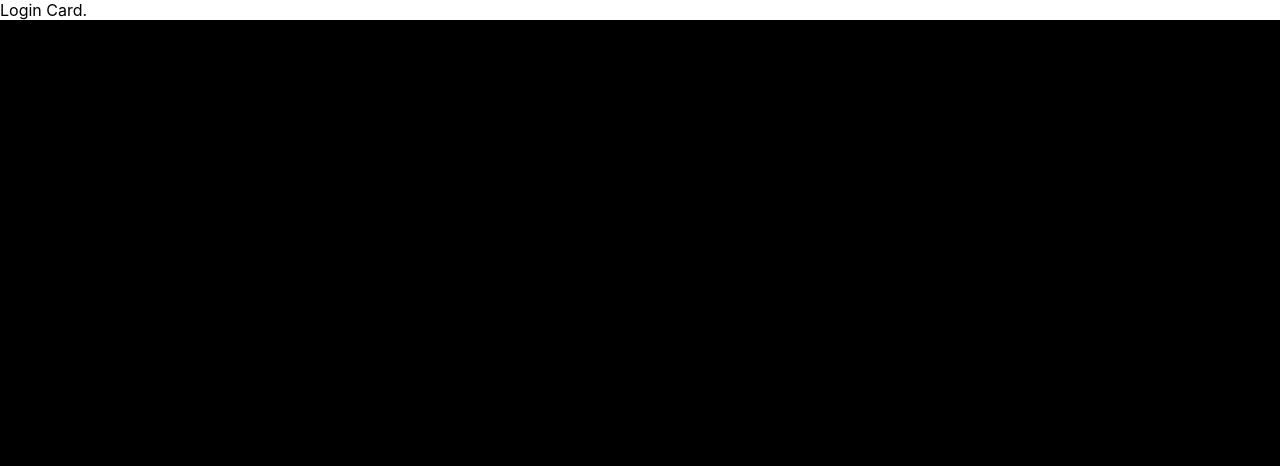
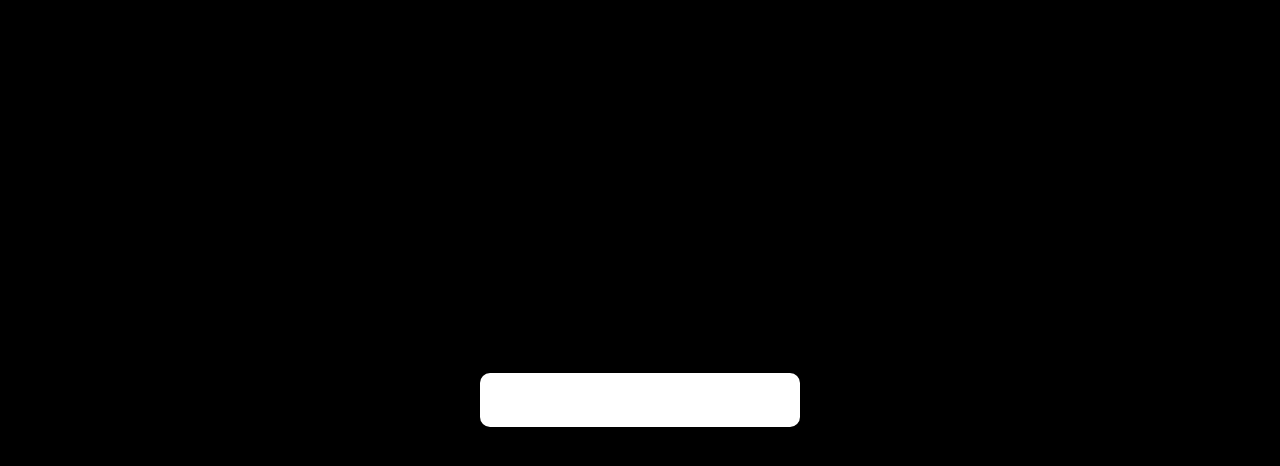
Before and after one commit to DouglasD18/real-time-chat, a Next.js app in the folder client/: page /login in a window 1280 px wide. Shown: the top 466 px of the page. Built offline with nearby package versions, Linux system fonts and the light colour scheme.

Commit message:
Inserindo props ao LoginCard.

```diff
--- a/client/components/loginCard.tsx
+++ b/client/components/loginCard.tsx
@@ -1,9 +1,15 @@
 import styles from "../styles/components/loginCard.module.css";
 
-export default function LoginCard() {
+type Props = {
+  children: string | JSX.Element | JSX.Element[]
+  title: string
+}
+
+export default function LoginCard({ title, children }: Props) {
   return (
     <div className={ styles.card }>
-      Login Card.
+      <h4 className={ styles.title }>{ title }</h4>
+      { children }
     </div>
   )
 }
--- a/client/pages/cadastro.tsx
+++ b/client/pages/cadastro.tsx
@@ -1,9 +1,9 @@
-import styles from "../styles/pages/cadastro.module.css";
+import styles from "../styles/pages/login.module.css";
 import LoginCard from '../components/loginCard';
 
 export default function CadastroPage() {
   return (
-    <div className={ styles.background }>
+    <div className={ `${styles.background} ${styles.card}` }>
       <LoginCard />
     </div>
   )
--- a/client/pages/login.tsx
+++ b/client/pages/login.tsx
@@ -3,7 +3,7 @@ import styles from "../styles/pages/login.module.css";
 
 export default function LoginPage() {
   return (
-    <div className={ styles.background }>
+    <div className={ `${styles.background} ${styles.card}` }>
       <LoginCard />
     </div>
   )
--- a/client/styles/components/loginCard.module.css
+++ b/client/styles/components/loginCard.module.css
@@ -1,3 +1,10 @@
 .card {
   background-color: #fff;
+  width: 40vh;
+  padding: 2vh;
+  border-radius: 10px;
 }
+
+.title {
+  text-align: center;
+}
--- a/client/styles/pages/cadastro.module.css
+++ /dev/null
@@ -1,4 +0,0 @@
-.background {
-  background-color: #000;
-  min-height: 100vh;
-}
--- a/client/styles/pages/login.module.css
+++ b/client/styles/pages/login.module.css
@@ -2,3 +2,9 @@
   background-color: #000;
   min-height: 100vh;
 }
+
+.card {
+  display: flex;
+  justify-content: center;
+  align-items: center;
+}
```
